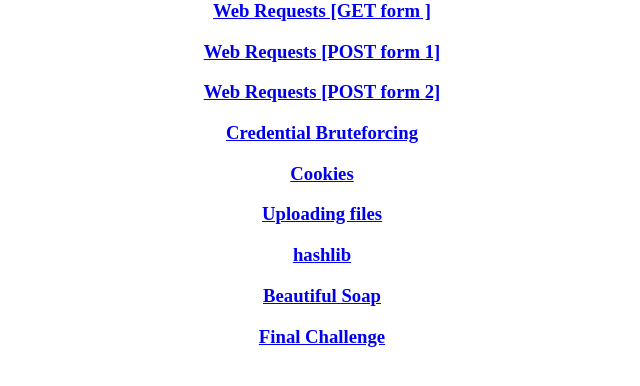
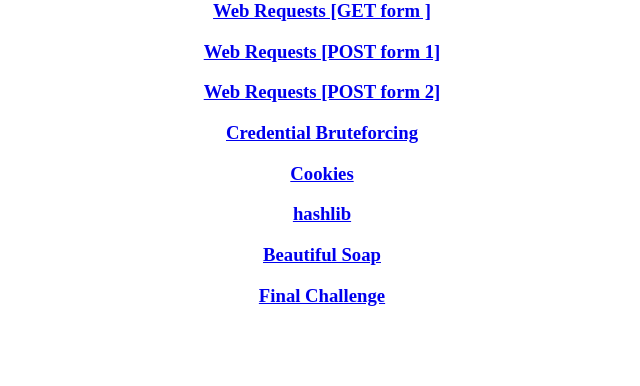
Before and after one commit to khaled1000emad/Python-Scripting-Playgorund-Files, a PHP site: page / in a window 1280 px wide. Shown: the part 141-527 px from the top of the page, without its empty margins (338-978 px from the left). Run offline with PHP 8.4, Linux system fonts and the light colour scheme.

Commit message:
Update index.php

```diff
--- a/index.php
+++ b/index.php
@@ -19,7 +19,6 @@
             <h3><a href='post-two.php'>Web Requests [POST form 2]</a></h3>
             <h3><a href='bruter.php'>Credential Bruteforcing</a></h3>
             <h3 ><a href='cookies.php'>Cookies</a></h3>
-            <h3 ><a href='upload.php'>Uploading files</a></h3>
             <h3 ><a href='hashes.php'>hashlib</a></h3>
             <h3 ><a href='blog.html'>Beautiful Soap</a></h3>
             <h3><a href='https://app.hackthebox.eu/challenges/emdee-five-for-life'>Final Challenge</a></h3>
```
